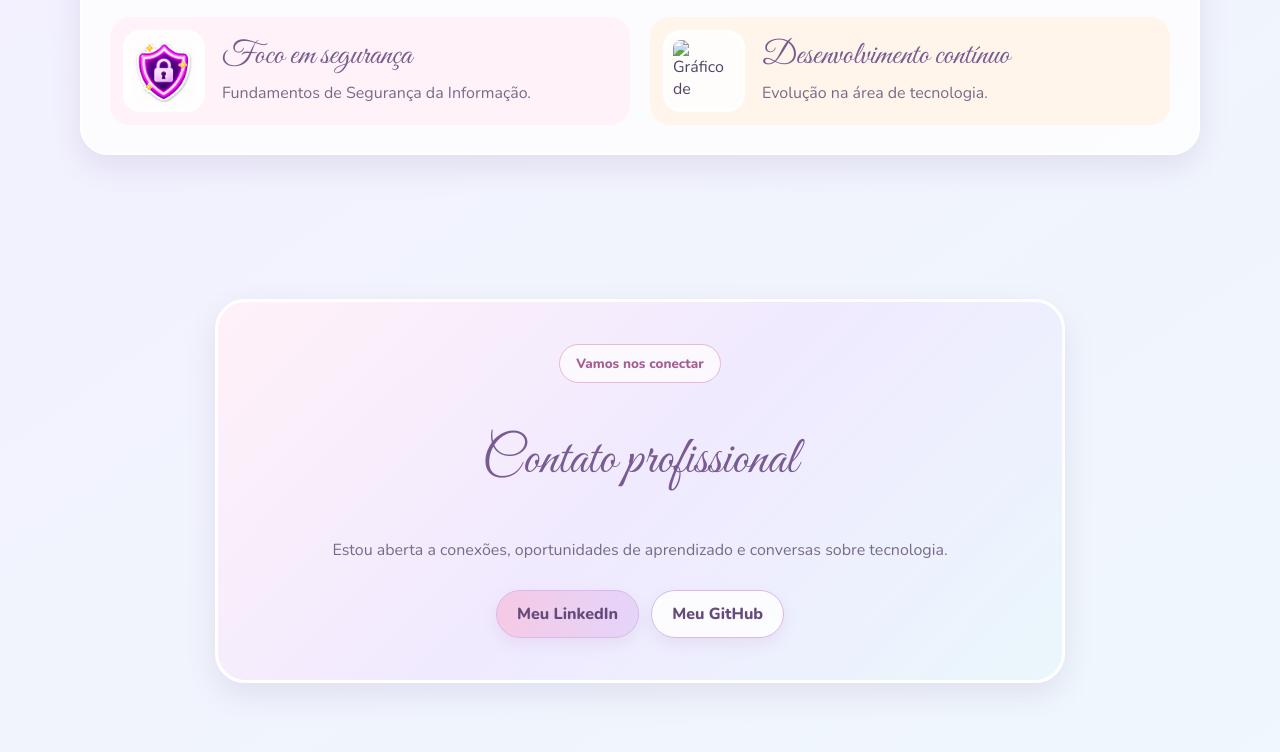
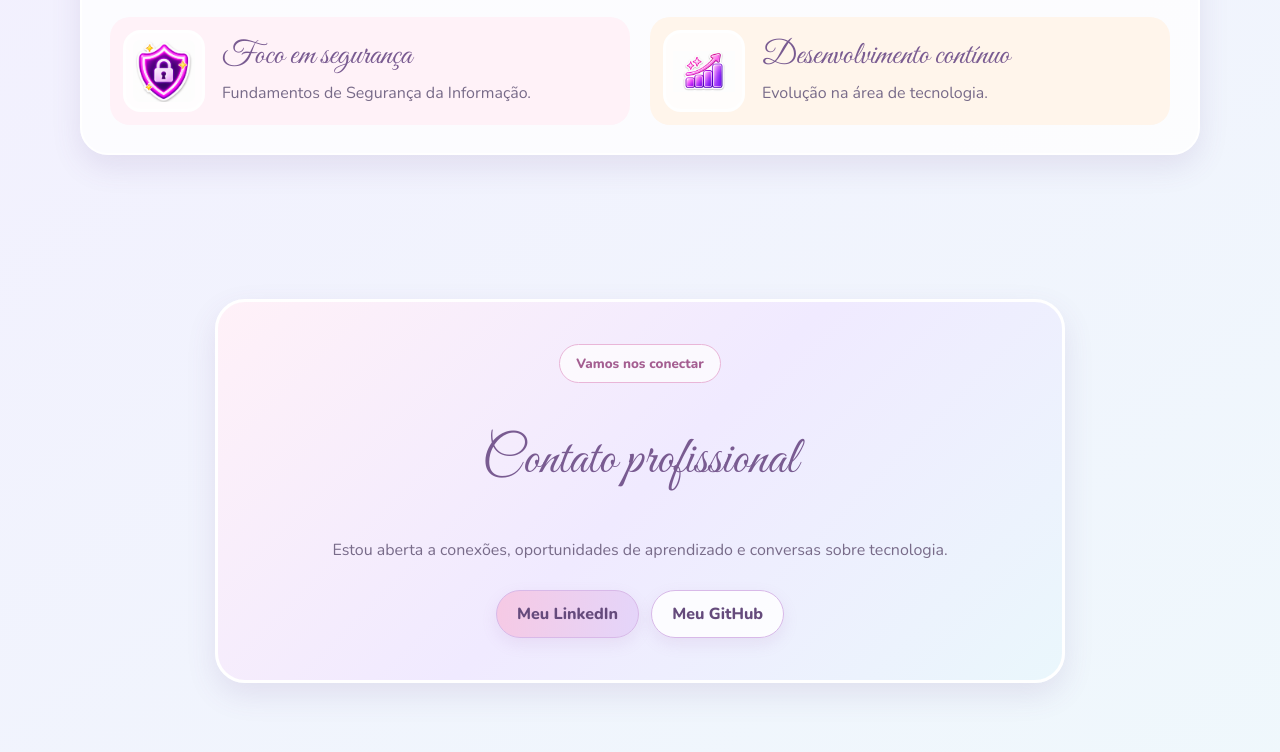
Before and after one commit to vgaldino01-glitch/portfolio, a plain HTML site: page index.html in a window 1280 px wide. Shown: the part 3186-3938 px from the top of the page. Drawn offline with nearby package versions, Linux system fonts and the light colour scheme.

Commit message:
Fix image source filename in index.html

```diff
--- a/index.html
+++ b/index.html
@@ -658,7 +658,7 @@ footer {
         </article>
 
         <article class="journey-item">
-          <img src="./assets/Gráfico de crescimento com brilhos.png" alt="Gráfico de crescimento">
+          <img src="./assets/Grafico de crescimento com brilhos.png" alt="Gráfico de crescimento">
           <div>
             <h3>Desenvolvimento contínuo</h3>
             <p>Evolução na área de tecnologia.</p>
```
